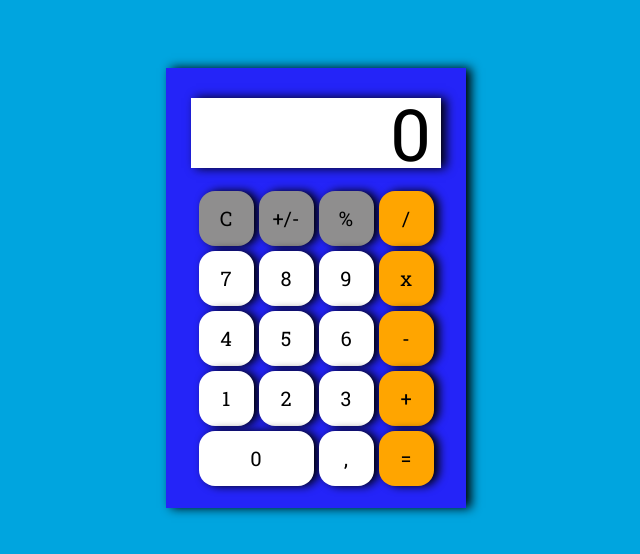
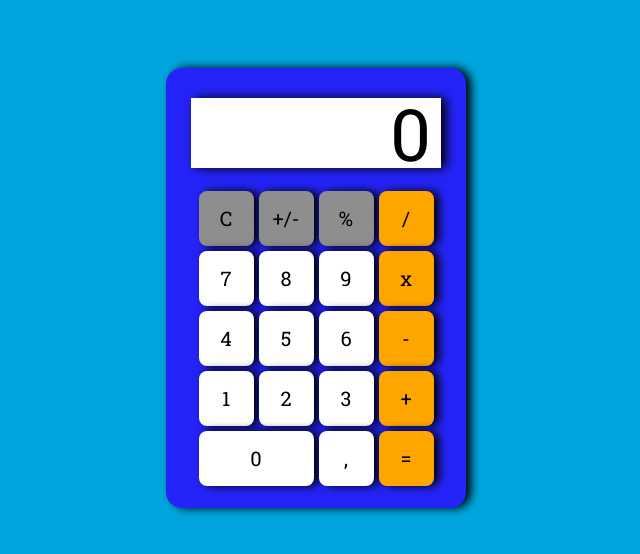
Before and after one commit to lnikol00/calculator-react, a React (Create React App) app: page / in a window 1280 px wide. Shown: the part 112-666 px from the top of the page, without its empty margins (324-964 px from the left). Built offline with nearby package versions, Linux system fonts and the light colour scheme.

Commit message:
edditing home page

```diff
--- a/src/components/home.scss
+++ b/src/components/home.scss
@@ -8,6 +8,7 @@
     width: 300px;
     height: 440px;
     box-shadow: 5px 0px 10px black;
+    border-radius: 16px;
 }
 
 .calculator-container {
@@ -46,7 +47,7 @@
         button {
             width: 55px;
             height: 55px;
-            border-radius: 16px;
+            border-radius: 8px;
             font-size: 20px;
             outline: none;
             border: none;
@@ -118,7 +119,7 @@
             &:nth-child(17) {
                 grid-column: span 2;
                 width: 115px;
-                border-radius: 16px;
+                border-radius: 8px;
             }
 
             &:nth-child(19) {
```
Also changed, not shown: src/components/Home.tsx (+7 -0 lines).
